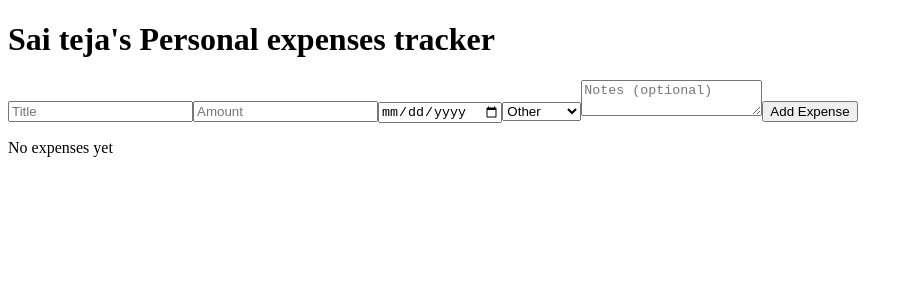
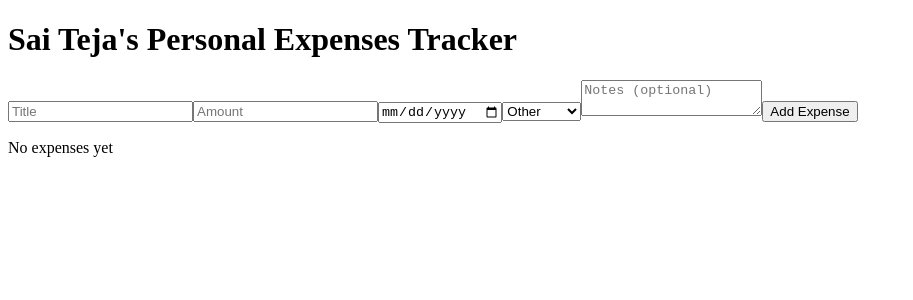
Before and after one commit to saitejanarayanam/expensetrackerdemo, a React (Vite) app: page / in a window 1280 px wide. Shown: the top 300 px of the page, without its empty margins (0-913 px from the left). Built offline with nearby package versions, Linux system fonts and the light colour scheme; the HTML template or start-up script is replaced by a standard one.

Commit message:
chore: ui: Title Case app heading and README

```diff
--- a/src/App.jsx
+++ b/src/App.jsx
@@ -25,7 +25,7 @@ export default function App() {
 
   return (
     <div className="app">
-      <h1>Sai teja's Personal expenses tracker</h1>
+      <h1>Sai Teja's Personal Expenses Tracker</h1>
       <ExpenseForm onAdd={addExpense} />
       <ExpenseList expenses={expenses} onDelete={deleteExpense} />
     </div>
```
Also changed, not shown: 1 other file (tests, documents, lock files or other folders).
